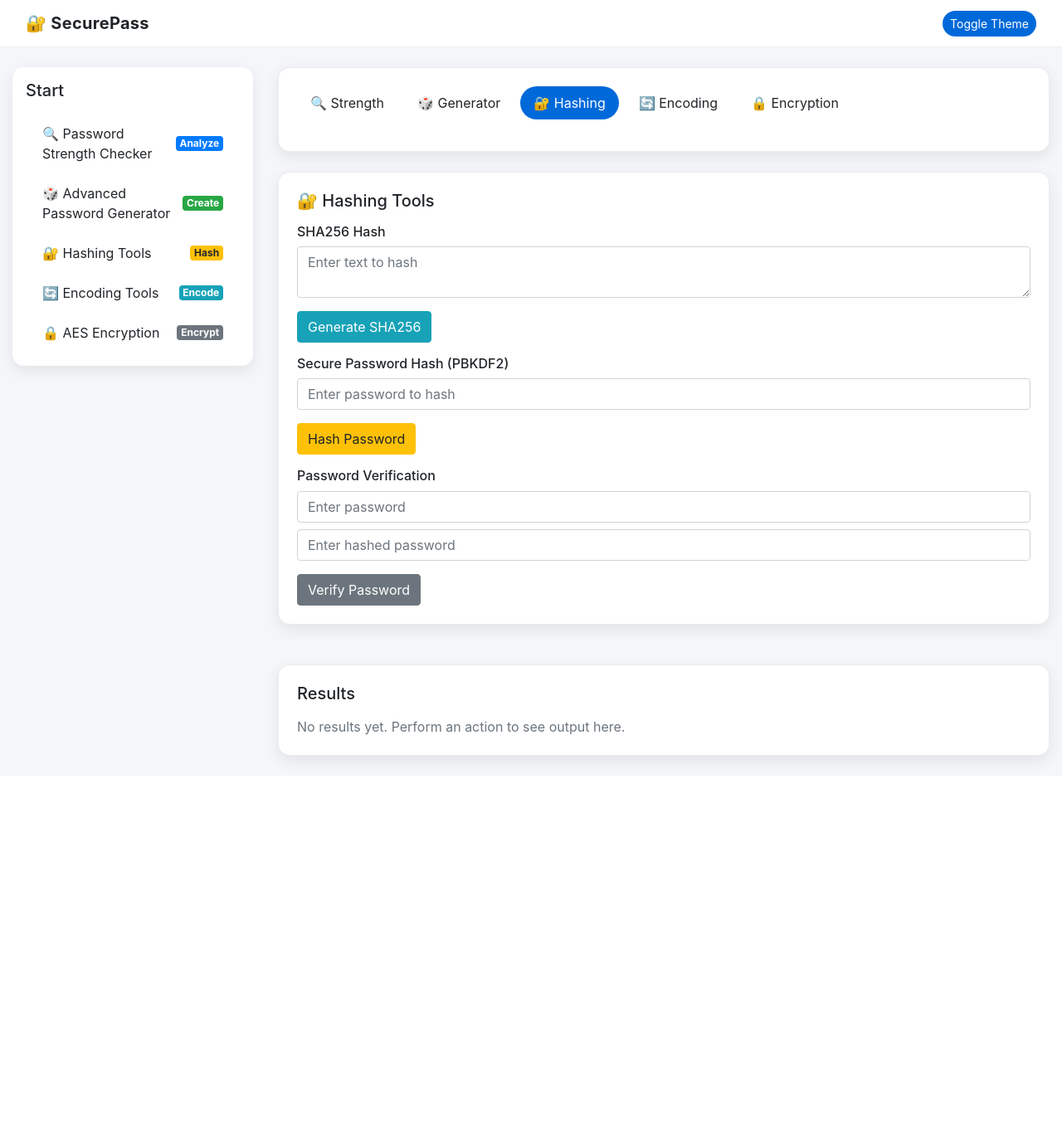
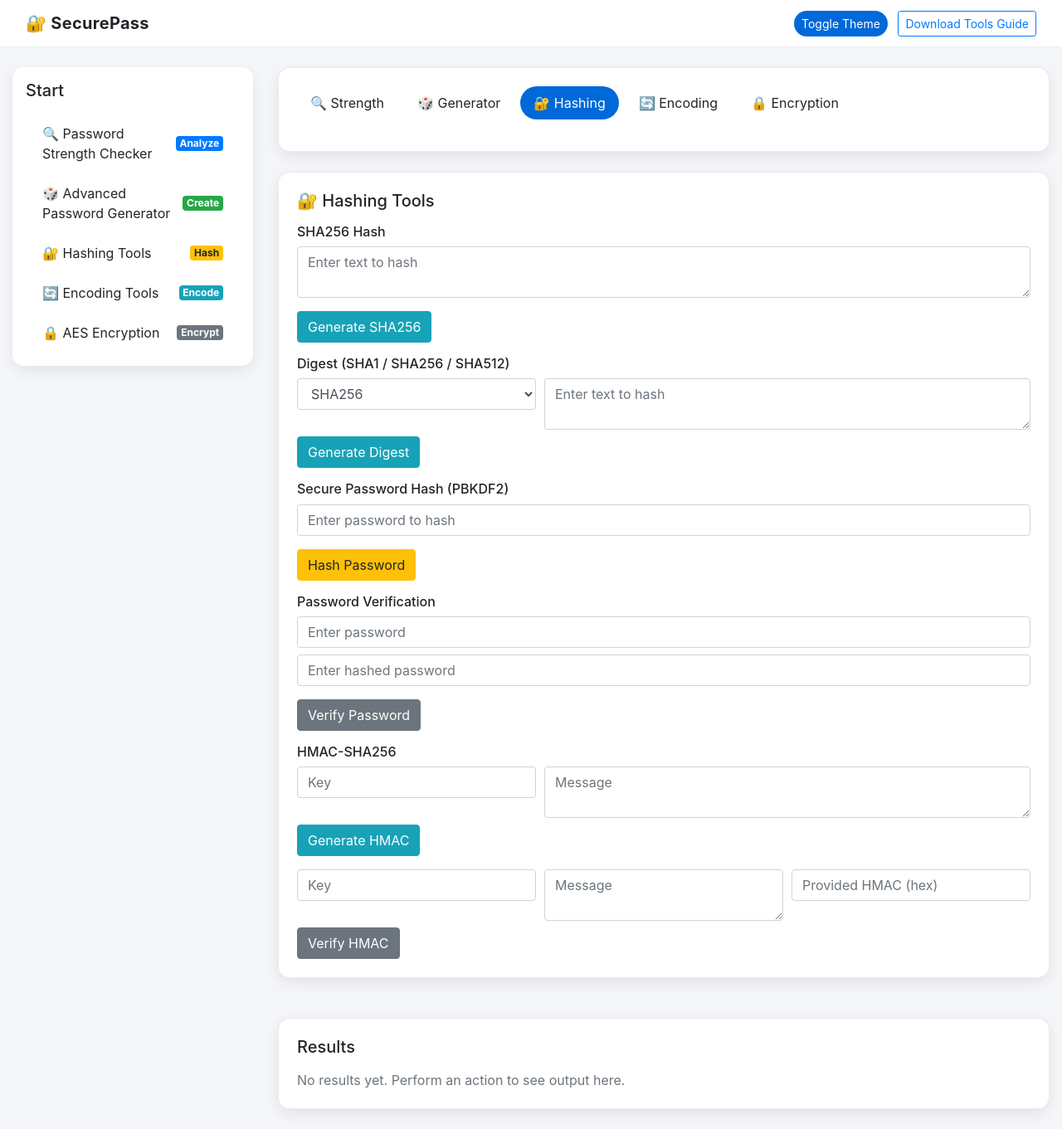
Before and after one commit to thrinadh2005/securepass, a Flask app: page / in a window 1280 px wide, after a click that opens the changed part. Shown: the whole page at 83% size. Before the commit the page ends 928 px from the top, so only its background shows below. Run offline with Flask 3, Linux system fonts and the light colour scheme; some libraries are stand-ins or nearby versions.

Commit message:
crypto-tools-rsa-hmac-digest-guide

```diff
--- a/app.py
+++ b/app.py
@@ -1,4 +1,4 @@
-from flask import Flask, render_template, request
+from flask import Flask, render_template, request, Response
 import re
 import random
 import string
@@ -10,6 +10,8 @@ from cryptography.hazmat.primitives import hashes
 from cryptography.hazmat.primitives.kdf.pbkdf2 import PBKDF2HMAC
 from cryptography.hazmat.primitives import padding
 from cryptography.hazmat.primitives.ciphers import Cipher, algorithms, modes
+from cryptography.hazmat.primitives.asymmetric import rsa, padding as asym_padding
+import hmac
 import threading
 import webbrowser
 import os
@@ -191,21 +193,95 @@ def verify_password(password, hashed_password):
 key = Fernet.generate_key()
 cipher_suite = Fernet(key)
 
+rsa_private_key = None
+rsa_public_key_pem = None
+
+def rsa_generate_keys():
+    global rsa_private_key, rsa_public_key_pem
+    rsa_private_key = rsa.generate_private_key(public_exponent=65537, key_size=2048)
+    public_key = rsa_private_key.public_key()
+    from cryptography.hazmat.primitives import serialization
+    rsa_public_key_pem = public_key.public_bytes(
+        encoding=serialization.Encoding.PEM,
+        format=serialization.PublicFormat.SubjectPublicKeyInfo
+    ).decode()
+    return rsa_public_key_pem
+
+def rsa_encrypt_message(message):
+    global rsa_private_key
+    if rsa_private_key is None:
+        rsa_generate_keys()
+    public_key = rsa_private_key.public_key()
+    ciphertext = public_key.encrypt(
+        message.encode(),
+        asym_padding.OAEP(
+            mgf=asym_padding.MGF1(algorithm=hashes.SHA256()),
+            algorithm=hashes.SHA256(),
+            label=None
+        )
+    )
+    return base64.b64encode(ciphertext).decode()
+
+def rsa_decrypt_message(b64ciphertext):
+    global rsa_private_key
+    if rsa_private_key is None:
+        return "RSA keys not generated"
+    try:
+        ciphertext = base64.b64decode(b64ciphertext.encode())
+        plaintext = rsa_private_key.decrypt(
+            ciphertext,
+            asym_padding.OAEP(
+                mgf=asym_padding.MGF1(algorithm=hashes.SHA256()),
+                algorithm=hashes.SHA256(),
+                label=None
+            )
+        )
+        return plaintext.decode()
+    except Exception:
+        return "Invalid RSA ciphertext"
+
+def compute_digest(text, algorithm="SHA256"):
+    algo = algorithm.upper()
+    if algo == "SHA1":
+        return hashlib.sha1(text.encode()).hexdigest()
+    elif algo == "SHA256":
+        return hashlib.sha256(text.encode()).hexdigest()
+    elif algo == "SHA512":
+        return hashlib.sha512(text.encode()).hexdigest()
+    else:
+        return "Unsupported algorithm"
+
+def hmac_sha256(key_text, message_text):
+    hm = hmac.new(key_text.encode(), message_text.encode(), hashlib.sha256)
+    return hm.hexdigest()
+
+def hmac_verify(key_text, message_text, provided_hex):
+    calc = hmac_sha256(key_text, message_text)
+    try:
+        return hmac.compare_digest(calc, provided_hex.strip())
+    except Exception:
+        return False
+
 @app.route("/", methods=["GET", "POST"])
 def index():
     result = None
     tips = []
     encrypted = None
     decrypted = None
-    show_key = key.decode()
     suggested_password = None
     entropy = None
     sha256_result = None
+    digest_result = None
     base64_encoded = None
     base64_decoded = None
     hashed_password = None
     password_verified = None
     custom_password = None
+    rsa_public_key = None
+    rsa_ciphertext = None
+    rsa_plaintext = None
+    hmac_result = None
+    hmac_verified = None
     active_section = None
 
     if request.method == "POST":
@@ -246,6 +322,25 @@ def index():
             sha256_result = sha256_hash(text)
             active_section = "hashing-tools"
 
+        elif action == "digest":
+            text = request.form.get("digest_text", "")
+            algo = request.form.get("digest_algo", "SHA256")
+            digest_result = compute_digest(text, algo)
+            active_section = "hashing-tools"
+
+        elif action == "hmac_generate":
+            key_text = request.form.get("hmac_key", "")
+            msg_text = request.form.get("hmac_message", "")
+            hmac_result = hmac_sha256(key_text, msg_text)
+            active_section = "hashing-tools"
+
+        elif action == "hmac_verify":
+            key_text = request.form.get("vhmac_key", "")
+            msg_text = request.form.get("vhmac_message", "")
+            provided_hex = request.form.get("vhmac_provided", "")
+            hmac_verified = hmac_verify(key_text, msg_text, provided_hex)
+            active_section = "hashing-tools"
+
         elif action == "base64_encode":
             text = request.form.get("base64_text", "")
             base64_encoded = base64_encode(text)
@@ -267,24 +362,104 @@ def index():
             password_verified = verify_password(pwd, hashed_pwd)
             active_section = "hashing-tools"
 
+        elif action == "rsa_generate":
+            rsa_public_key = rsa_generate_keys()
+            active_section = "encryption"
+
+        elif action == "rsa_encrypt":
+            msg = request.form.get("rsa_message", "")
+            rsa_ciphertext = rsa_encrypt_message(msg)
+            active_section = "encryption"
+
+        elif action == "rsa_decrypt":
+            enc_b64 = request.form.get("rsa_ciphertext", "")
+            rsa_plaintext = rsa_decrypt_message(enc_b64)
+            active_section = "encryption"
+
     return render_template(
         "index.html",
         result=result,
         tips=tips,
         encrypted=encrypted,
         decrypted=decrypted,
-        show_key=show_key,
         suggested_password=suggested_password,
         entropy=entropy,
         sha256_result=sha256_result,
+        digest_result=digest_result,
         base64_encoded=base64_encoded,
         base64_decoded=base64_decoded,
         hashed_password=hashed_password,
         password_verified=password_verified,
         custom_password=custom_password,
+        rsa_public_key=rsa_public_key,
+        rsa_ciphertext=rsa_ciphertext,
+        rsa_plaintext=rsa_plaintext,
+        hmac_result=hmac_result,
+        hmac_verified=hmac_verified,
         active_section=active_section
     )
 
+
+@app.route("/download/tools-doc", methods=["GET"])
+def download_tools_doc():
+    doc = []
+    doc.append("# SecurePass Cryptography Tools Guide")
+    doc.append("")
+    doc.append("## Overview")
+    doc.append("SecurePass provides a hub of cryptography and security tools for analysis, hashing, encoding, and encryption.")
+    doc.append("")
+    doc.append("## Password Strength Checker")
+    doc.append("- Evaluates presence of uppercase, lowercase, digits, special characters")
+    doc.append("- Estimates entropy: entropy = length × log2(character_set_size)")
+    doc.append("- Suggests improvements and generates a strong password when weak/medium")
+    doc.append("Example: Enter 'P@ssw0rd123!' and check strength; view entropy and tips")
+    doc.append("")
+    doc.append("## Advanced Password Generator")
+    doc.append("- Custom length (8–64)")
+    doc.append("- Toggle character sets; ensures at least one from each selected type")
+    doc.append("Example: Length=16, include upper/lower/digits/special → copy generated")
+    doc.append("")
+    doc.append("## Hashing Tools")
+    doc.append("### PBKDF2 (Secure Password Hash)")
+    doc.append("- Algorithm: PBKDF2-HMAC-SHA256, 100,000 iterations, 32 bytes")
+    doc.append("- Format: salt:hash_hex")
+    doc.append("Example: Hash a password and verify by providing the same salt:hash")
+    doc.append("")
+    doc.append("### Digest (SHA1 / SHA256 / SHA512)")
+    doc.append("- Algorithms: hashlib SHA1/SHA256/SHA512")
+    doc.append("Example: Choose SHA512, enter text, copy hex digest")
+    doc.append("")
+    doc.append("### HMAC-SHA256")
+    doc.append("- Algorithm: HMAC with SHA256")
+    doc.append("- Generate and verify using a shared key")
+    doc.append("Example: Key='secret', Message='hello', compute HMAC and verify")
+    doc.append("")
+    doc.append("## Encoding Tools")
+    doc.append("### Base64")
+    doc.append("- Encode text to Base64 and decode back")
+    doc.append("Example: Encode 'SecurePass', then decode the result")
+    doc.append("")
+    doc.append("## Encryption")
+    doc.append("### AES (Fernet)")
+    doc.append("- Library: cryptography.Fernet (AES-CBC + HMAC, authenticated encryption)")
+    doc.append("- Per-session key; encrypt/decrypt messages")
+    doc.append("Example: Enter message → Encrypt; paste ciphertext → Decrypt")
+    doc.append("")
+    doc.append("### RSA (2048, OAEP-SHA256)")
+    doc.append("- Generate RSA key pair (public/private) for the session")
+    doc.append("- Encrypt with public key; decrypt with private key")
+    doc.append("- Padding: OAEP with SHA256 (MGF1-SHA256)")
+    doc.append("Example: Generate keys, encrypt message, then decrypt Base64 ciphertext")
+    doc.append("")
+    doc.append("## Notes")
+    doc.append("- Keys are session-scoped in memory; private keys are not displayed")
+    doc.append("- Do not reuse example secrets in production")
+    doc.append("")
+    content = "\n".join(doc)
+    headers = {
+        "Content-Disposition": "attachment; filename=SecurePass-Tools-Guide.md"
+    }
+    return Response(content, mimetype="text/markdown", headers=headers)
 
 
 def _open_in_chrome(url):
--- a/templates/index.html
+++ b/templates/index.html
@@ -99,6 +99,7 @@
             <span class="navbar-brand brand-title">🔐 SecurePass</span>
             <div class="ml-auto">
                 <button id="themeToggle" class="btn btn-sm" style="background: var(--primary); color: var(--primary-contrast); border-radius: 20px;">Toggle Theme</button>
+                <a href="/download/tools-doc" class="btn btn-sm btn-outline-primary ml-2" download>Download Tools Guide</a>
             </div>
         </div>
     </nav>
@@ -230,13 +195,25 @@
                         </div>
                         <button type="submit" class="btn btn-info">Generate SHA256</button>
                     </form>
-                    {% if sha256_result %}
-                        <div class="alert alert-info">
-                            <strong>SHA256:</strong><br>
-                            <code id="sha256-result">{{ sha256_result }}</code>
-                            <button class="btn btn-sm btn-outline-primary ml-2" onclick="copyToClipboard('sha256-result')">Copy</button>
+
+                    <!-- Digest (SHA1/SHA256/SHA512) -->
+                    <h6>Digest (SHA1 / SHA256 / SHA512)</h6>
+                    <form method="POST" class="mb-3">
+                        <input type="hidden" name="action" value="digest">
+                        <div class="form-row">
+                            <div class="col-md-4">
+                                <select name="digest_algo" class="form-control">
+                                    <option value="SHA256" selected>SHA256</option>
+                                    <option value="SHA512">SHA512</option>
+                                    <option value="SHA1">SHA1</option>
+                                </select>
+                            </div>
+                            <div class="col-md-8">
+                                <textarea name="digest_text" class="form-control" rows="2" placeholder="Enter text to hash" required></textarea>
+                            </div>
                         </div>
-                    {% endif %}
+                        <button type="submit" class="btn btn-info mt-2">Generate Digest</button>
+                    </form>
 
                     <!-- Password Hashing -->
                     <h6>Secure Password Hash (PBKDF2)</h6>
@@ -265,11 +235,36 @@
                         </div>
                         <button type="submit" class="btn btn-secondary">Verify Password</button>
                     </form>
-                    {% if password_verified != None %}
-                        <div class="alert mt-3 {{ 'alert-success' if password_verified else 'alert-danger' }}">
-                            <strong>Verification:</strong> {{ 'Password Match!' if password_verified else 'Password Does Not Match!' }}
+
+                    <!-- HMAC-SHA256 -->
+                    <h6 class="mt-3">HMAC-SHA256</h6>
+                    <form method="POST" class="mb-3">
+                        <input type="hidden" name="action" value="hmac_generate">
+                        <div class="form-row">
+                            <div class="col-md-4">
+                                <input type="text" name="hmac_key" class="form-control" placeholder="Key" required>
+                            </div>
+                            <div class="col-md-8">
+                                <textarea name="hmac_message" class="form-control" rows="2" placeholder="Message" required></textarea>
+                            </div>
                         </div>
-                    {% endif %}
+                        <button type="submit" class="btn btn-info mt-2">Generate HMAC</button>
+                    </form>
+                    <form method="POST">
+                        <input type="hidden" name="action" value="hmac_verify">
+                        <div class="form-row">
+                            <div class="col-md-4">
+                                <input type="text" name="vhmac_key" class="form-control" placeholder="Key" required>
+                            </div>
+                            <div class="col-md-4">
+                                <textarea name="vhmac_message" class="form-control" rows="2" placeholder="Message" required></textarea>
+                            </div>
+                            <div class="col-md-4">
+                                <input type="text" name="vhmac_provided" class="form-control" placeholder="Provided HMAC (hex)" required>
+                            </div>
+                        </div>
+                        <button type="submit" class="btn btn-secondary mt-2">Verify HMAC</button>
+                    </form>
                 </div>
             </div>
 
@@ -349,11 +323,35 @@
                                 </div>
                                 <button type="submit" class="btn btn-secondary">Decrypt</button>
                             </form>
-                            {% if decrypted %}
-                                <div class="alert alert-info mt-2">
-                                    <strong>Plaintext:</strong> {{ decrypted }}
+                        </div>
+                    </div>
+
+                    <hr>
+                    <h5 class="mb-3">🔑 RSA (2048, OAEP-SHA256)</h5>
+                    <form method="POST" class="mb-3">
+                        <input type="hidden" name="action" value="rsa_generate">
+                        <button type="submit" class="btn btn-outline-primary">Generate RSA Keys</button>
+                    </form>
+                    <div class="row">
+                        <div class="col-md-6">
+                            <form method="POST" class="mb-3">
+                                <input type="hidden" name="action" value="rsa_encrypt">
+                                <h6>Encrypt with RSA (Public)</h6>
+                                <div class="form-group">
+                                    <textarea name="rsa_message" class="form-control" rows="3" placeholder="Enter message" required></textarea>
                                 </div>
-                            {% endif %}
+                                <button type="submit" class="btn btn-success">Encrypt RSA</button>
+                            </form>
+                        </div>
+                        <div class="col-md-6">
+                            <form method="POST">
+                                <input type="hidden" name="action" value="rsa_decrypt">
+                                <h6>Decrypt with RSA (Private)</h6>
+                                <div class="form-group">
+                                    <textarea name="rsa_ciphertext" class="form-control" rows="3" placeholder="Paste RSA ciphertext (Base64)" required></textarea>
+                                </div>
+                                <button type="submit" class="btn btn-secondary">Decrypt RSA</button>
+                            </form>
                         </div>
                     </div>
                 </div>
@@ -377,6 +383,9 @@
                     {% endif %}
                     {% if sha256_result %}
                         <div class="mb-2"><strong>SHA256:</strong> <code id="result-sha256">{{ sha256_result }}</code> <button class="btn btn-sm btn-outline-primary ml-2" onclick="copyToClipboard('result-sha256')">Copy</button></div>
+                    {% endif %}
+                    {% if digest_result %}
+                        <div class="mb-2"><strong>Digest:</strong> <code id="result-digest">{{ digest_result }}</code> <button class="btn btn-sm btn-outline-primary ml-2" onclick="copyToClipboard('result-digest')">Copy</button></div>
                     {% endif %}
                     {% if base64_encoded %}
                         <div class="mb-2"><strong>Base64 Encoded:</strong> <code id="result-b64e">{{ base64_encoded }}</code> <button class="btn btn-sm btn-outline-primary ml-2" onclick="copyToClipboard('result-b64e')">Copy</button></div>
@@ -395,6 +404,21 @@
                     {% endif %}
                     {% if password_verified != None %}
                         <div class="mb-2"><strong>Verification:</strong> {{ 'Password Match!' if password_verified else 'Password Does Not Match!' }}</div>
+                    {% endif %}
+                    {% if hmac_result %}
+                        <div class="mb-2"><strong>HMAC-SHA256:</strong> <code id="result-hmac">{{ hmac_result }}</code> <button class="btn btn-sm btn-outline-primary ml-2" onclick="copyToClipboard('result-hmac')">Copy</button></div>
+                    {% endif %}
+                    {% if hmac_verified != None %}
+                        <div class="mb-2"><strong>HMAC Verify:</strong> {{ 'Valid' if hmac_verified else 'Invalid' }}</div>
+                    {% endif %}
+                    {% if rsa_public_key %}
+                        <div class="mb-2"><strong>RSA Public Key (PEM):</strong><br><code id="result-rsa-pub">{{ rsa_public_key }}</code> <button class="btn btn-sm btn-outline-primary ml-2" onclick="copyToClipboard('result-rsa-pub')">Copy</button></div>
+                    {% endif %}
+                    {% if rsa_ciphertext %}
+                        <div class="mb-2"><strong>RSA Ciphertext:</strong> <code id="result-rsa-enc">{{ rsa_ciphertext }}</code> <button class="btn btn-sm btn-outline-secondary ml-2" onclick="copyToClipboard('result-rsa-enc')">Copy</button></div>
+                    {% endif %}
+                    {% if rsa_plaintext %}
+                        <div class="mb-2"><strong>RSA Plaintext:</strong> {{ rsa_plaintext }}</div>
                     {% endif %}
                     {% if not (result or entropy or suggested_password or custom_password or sha256_result or base64_encoded or base64_decoded or encrypted or decrypted or hashed_password or password_verified != None) %}
                         <div class="text-muted">No results yet. Perform an action to see output here.</div>
```
Also changed, not shown: other parts of templates/index.html (+8 -64 lines).
